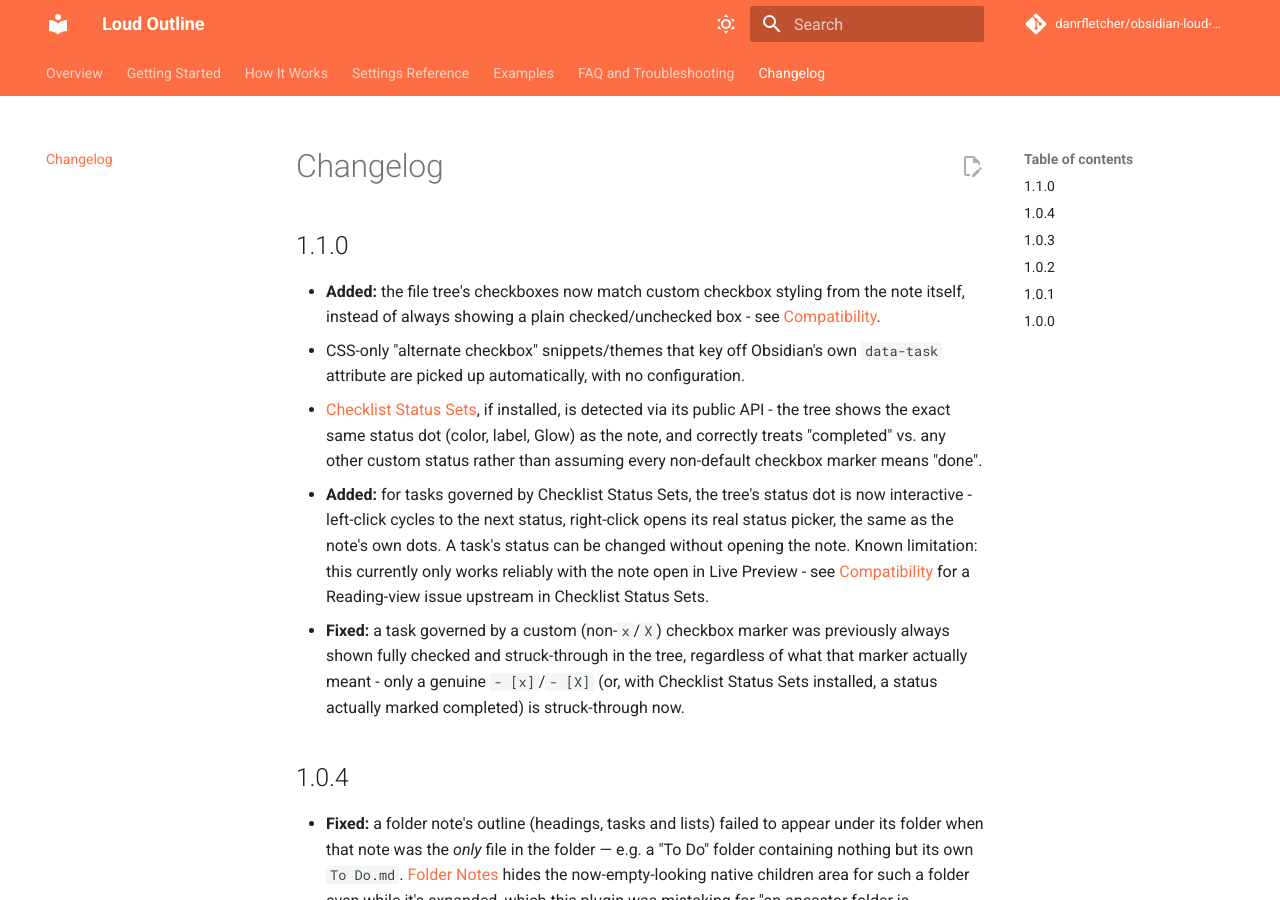
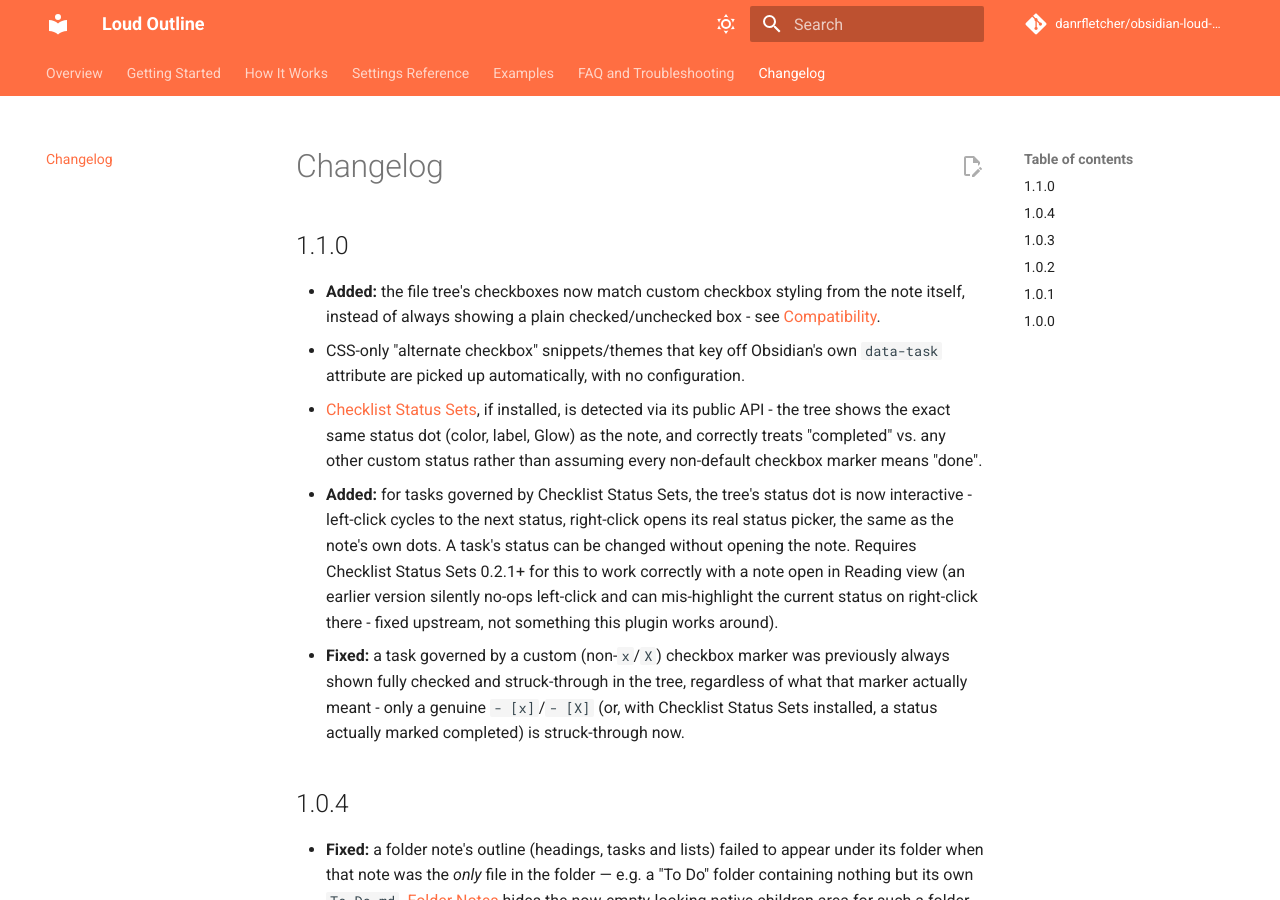
Before and after one commit to danrfletcher/obsidian-loud-outline, an MkDocs documentation site: the page built from docs/docs/changelog.md, in a window 1280 px wide and 900 px high. Built offline with MkDocs 1.6.1 and Material for MkDocs 9.7.7, drawn with Linux system fonts in a browser that asks for light colours; comment, search, counter and statistics services are not loaded.

Commit message:
Docs: pull Reading-view known-limitation note (fixed upstream in 0.2.1)
Verified live in-container against Checklist Status Sets 0.2.1: both
left-click cycling and right-click's status picker (previously silent
no-op / wrong pre-highlighted status respectively, in Reading view)
now work correctly there, matching Live Preview behavior. Root cause
per that plugin's changelog: the native checkbox wasn't actually
hidden in Reading view (a CSS selector mismatch - data-csi-decorated
was set on the wrong element), so it visually painted over the status
dot and absorbed the click.

Changelog now just notes the 0.2.1+ requirement instead of describing
the (no longer current) limitation.

Co-Authored-By: Claude Sonnet 5 <noreply@anthropic.com>

```diff
--- a/docs/docs/changelog.md
+++ b/docs/docs/changelog.md
@@ -13,10 +13,10 @@
     than assuming every non-default checkbox marker means "done".
 - **Added:** for tasks governed by Checklist Status Sets, the tree's status dot is now interactive -
   left-click cycles to the next status, right-click opens its real status picker, the same as the
-  note's own dots. A task's status can be changed without opening the note. Known limitation: this
-  currently only works reliably with the note open in Live Preview - see
-  [Compatibility](reference/compatibility.md#2-checklist-status-sets) for a Reading-view issue
-  upstream in Checklist Status Sets.
+  note's own dots. A task's status can be changed without opening the note. Requires Checklist
+  Status Sets 0.2.1+ for this to work correctly with a note open in Reading view (an earlier version
+  silently no-ops left-click and can mis-highlight the current status on right-click there - fixed
+  upstream, not something this plugin works around).
 - **Fixed:** a task governed by a custom (non-`x`/`X`) checkbox marker was previously always shown
   fully checked and struck-through in the tree, regardless of what that marker actually meant -
   only a genuine `- [x]`/`- [X]` (or, with Checklist Status Sets installed, a status actually marked
```
Also changed, not shown: docs/docs/reference/compatibility.md (+0 -8 lines).
